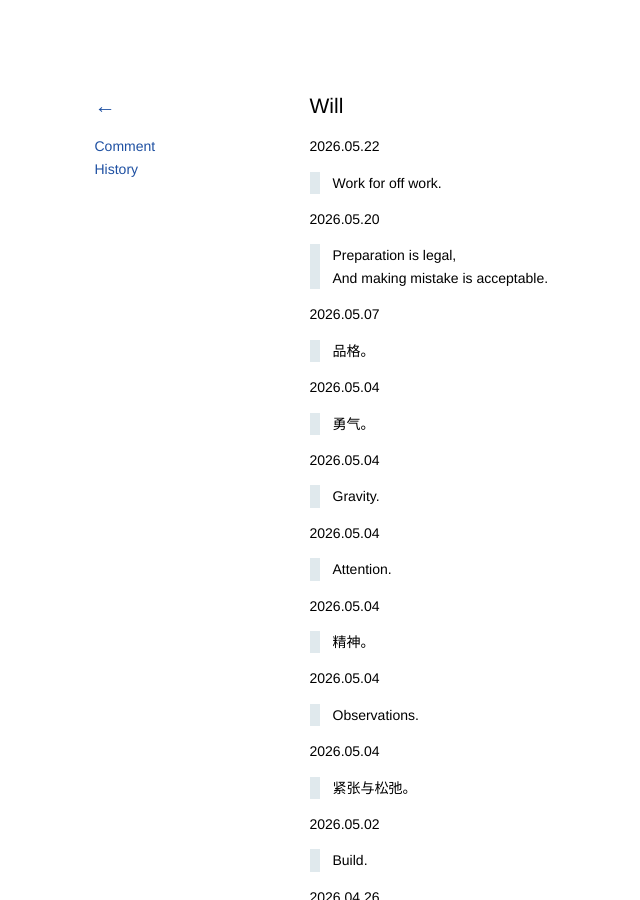
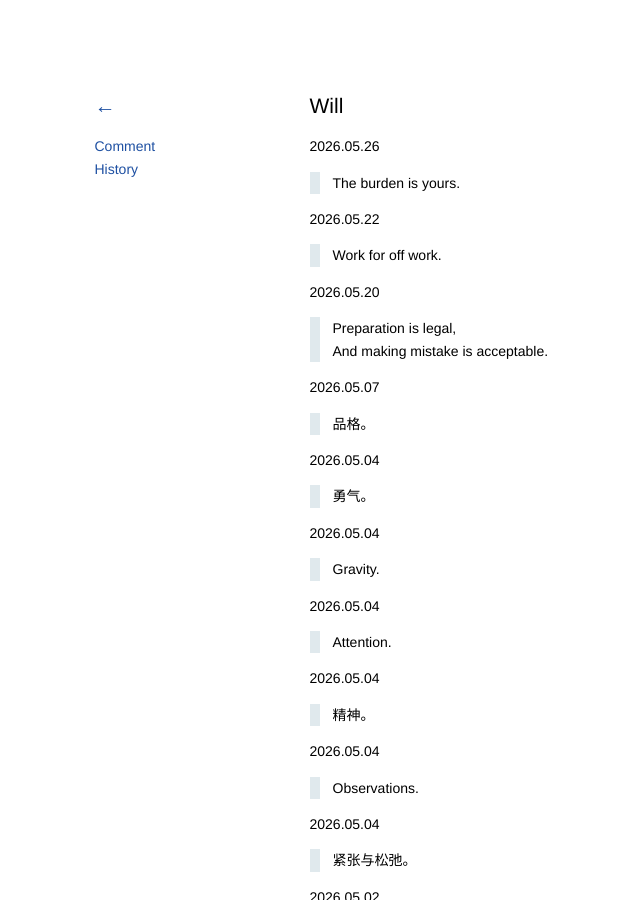
Before and after one commit to kidlj/awei, a Jekyll site: the page built from _wiki/will.md, in a window 1280 px wide and 900 px high. Shown: the whole window, without its empty margins (38-678 px from the left). Built offline with Jekyll 4.4.1, drawn with Linux system fonts in a browser that asks for light colours.

Commit message:
update will

```diff
--- a/_wiki/will.md
+++ b/_wiki/will.md
@@ -1,6 +1,10 @@
 ---
 title: Will
 ---
+
+2026.05.26
+
+> The burden is yours.
 
 2026.05.22
 
```
